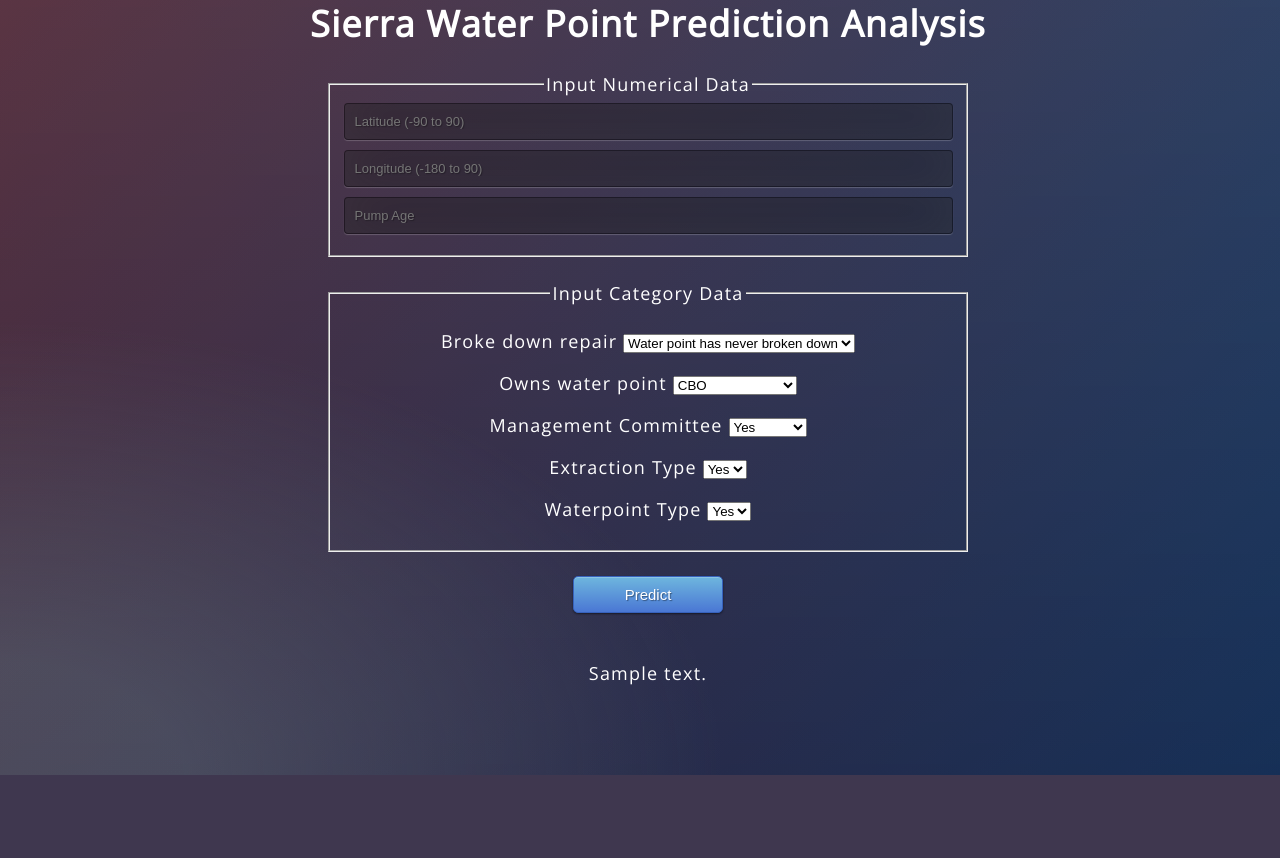
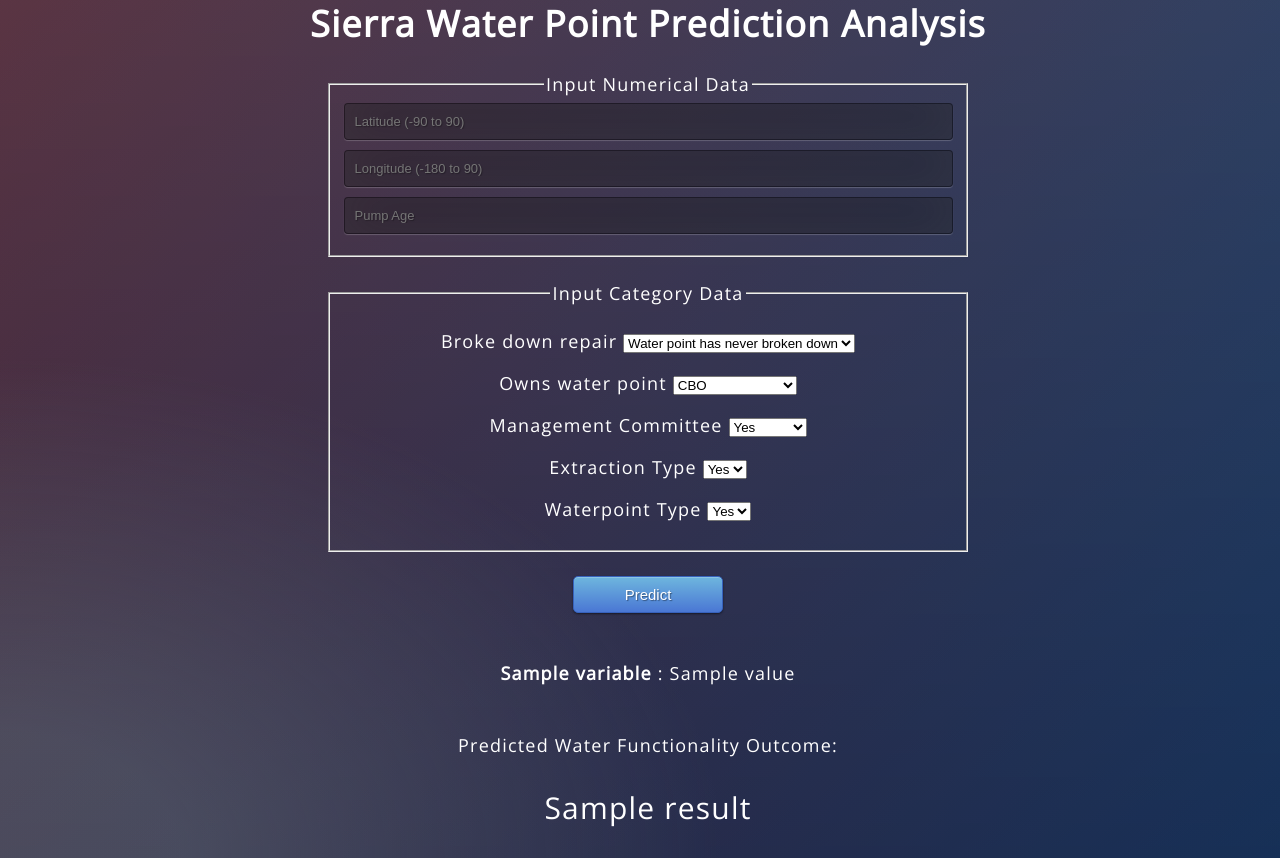
Before and after one commit to WilsonLum/Sierra-Flask, a Flask app: template templates/index.html in a window 1280 px wide. Shown: the part 25-883 px from the top of the page. Before the commit the page ends 800 px from the top, so only its background shows below. Run offline with Flask 2, Linux system fonts and the light colour scheme; the template is opened without the code that fills it: most values are stand-ins (such as "Sample title", 1, 10 or a date in 2020); parts of the project's set-up code (start-up, migrations or seed data) failed here and were passed over.

Commit message:
Update app.py and index.html for formatting

```diff
--- a/app.py
+++ b/app.py
@@ -1,6 +1,7 @@
 from flask import Flask, render_template,request
 import pickle
 import numpy as np
+# from sklearn.externals import joblib
 import joblib
 
 water_point = ['Yes – Functional (and in use)','Yes – Functional (but not in use)',
@@ -51,8 +52,16 @@ def predict():
 
     output = water_point[prediction]
 
-    return render_template('index.html',prediction_text='Waterpoint Fnctionality :  {}'.format(output))
-    #return render_template('index.html',prediction_text='Data_scaled : {}'.format(Latitude))
+    #return render_template('index.html',prediction_text='Waterpoint Fnctionality :  {}'.format(output))
+    return render_template('index.html',original_input={'Latitude':Latitude,
+                                                     'Longitude':Longitude,
+                                                     'broke_down_repair':broke_down_repair,
+                                                     'owns_water_point':owns_water_point,
+                                                     'management_committee':management_committee,
+                                                     'Pump_Age':Pump_Age,
+                                                     'extraction_type':extraction_type,
+                                                     'waterpoint_type':waterpoint_type},
+                                        result=output)
 
 # ***************************
 # WEBHOOK MAIN ENDPOINT : END
--- a/templates/index.html
+++ b/templates/index.html
@@ -84,7 +84,16 @@
 <br>
 <br>
 
-{{ prediction_text }}
+<div class="result" align="center">
+    {% if result %}
+        {% for variable, value in original_input.items() %}
+            <b>{{ variable }}</b> : {{ value }} <br>
+        {% endfor %}
+        <br>
+        <br> Predicted Water Functionality Outcome:
+           <p style="font-size:30px">{{ result }}</p>
+    {% endif %}
+</div>
 
 </body>
 </html>
```
